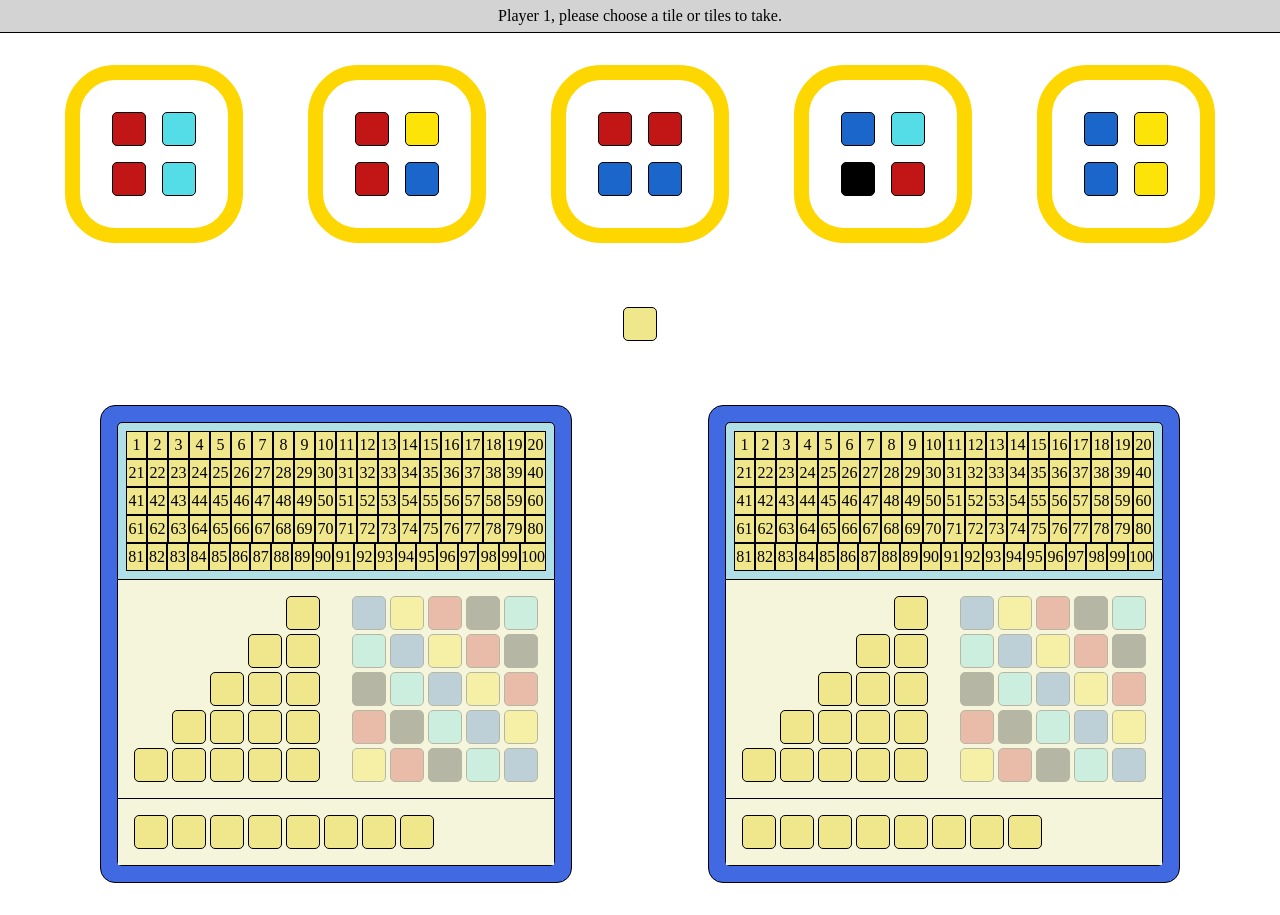
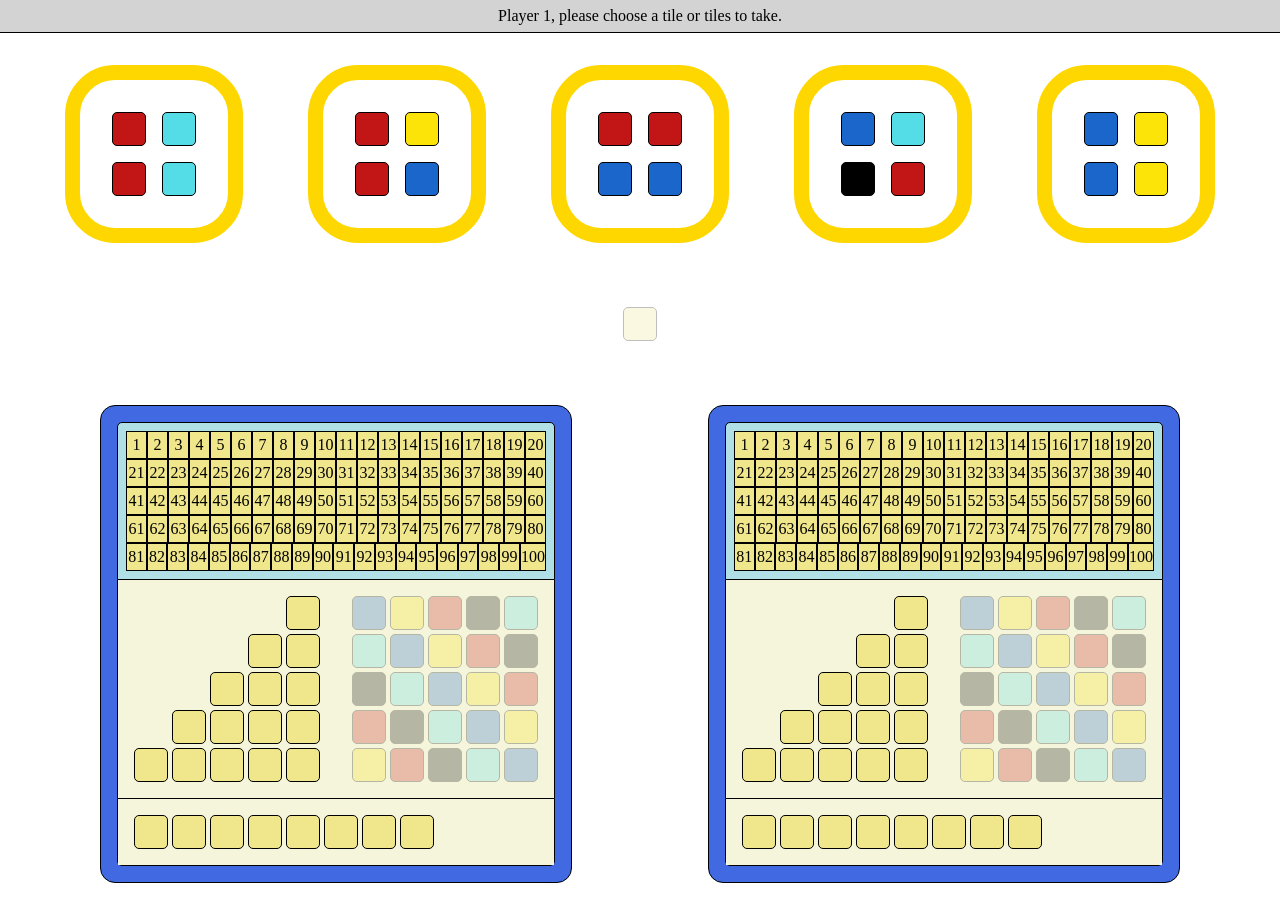
Before and after one commit to davidabrowning/azul-javascript, a plain HTML site: page index.html in a window 1280 px wide. Drawn offline with Linux system fonts and the light colour scheme.

Commit message:
Add tile-style-faded to default FactoryCenter Tile.

```diff
--- a/index.html
+++ b/index.html
@@ -12,7 +12,7 @@
             <div id="factory-displays">
             </div>
             <div id="factory-center">
-                <div class="tile tile-style-empty"></div>
+                <div class="tile tile-style-empty tile-style-faded"></div>
             </div>
             <div id="scorecards">
             </div>
```
